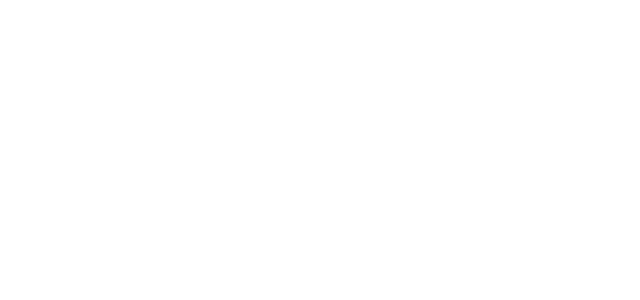
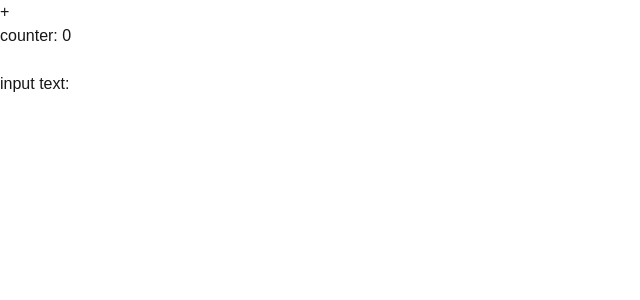
Before and after one commit to Sugi-ai/react-state-tasks, a Next.js app: page / in a window 1280 px wide. Shown: the top 300 px of the page, without its empty margins (0-640 px from the left). Built offline with nearby package versions, Linux system fonts and the light colour scheme.

Commit message:
useState ex1

```diff
--- /dev/null
+++ b/src/app/page.js
@@ -0,0 +1,15 @@
+import { EasyControlledInputField } from "@/components/easy_controlled_input_field";
+import { EasyCounter } from "@/components/easy_counter";
+import Image from "next/image";
+
+const Home = () => {
+  return (
+    <div>
+      {/* 1 counter */}
+      <EasyCounter />
+      <EasyControlledInputField />
+    </div>
+  );
+};
+
+export default Home;
--- a/src/app/page.jsx
+++ /dev/null
@@ -1,5 +0,0 @@
-import Image from "next/image";
-
-export default function Home() {
-  return <div></div>;
-}
--- /dev/null
+++ b/src/components/easy_controlled_input_field.js
@@ -0,0 +1,16 @@
+"use client";
+import { useState } from "react";
+
+export const EasyControlledInputField = () => {
+  const [input, setInput] = useState("");
+
+  const handleOnChange = (event) => {
+    setInput(event.target.value);
+  };
+  return (
+    <div>
+      <input onChange={handleOnChange} type="text" />
+      <p>input text: {input}</p>
+    </div>
+  );
+};
--- /dev/null
+++ b/src/components/easy_counter.js
@@ -0,0 +1,17 @@
+"use client";
+
+import { useState } from "react";
+
+export const EasyCounter = () => {
+  const [count, setCount] = useState(0);
+  const handleClick = () => {
+    console.log("clicked", count);
+    setCount(count + 1);
+  };
+  return (
+    <div>
+      <button onClick={handleClick}>+</button>
+      <p>counter: {count} </p>
+    </div>
+  );
+};
```
Also changed, not shown: src/components/index.js (added).
